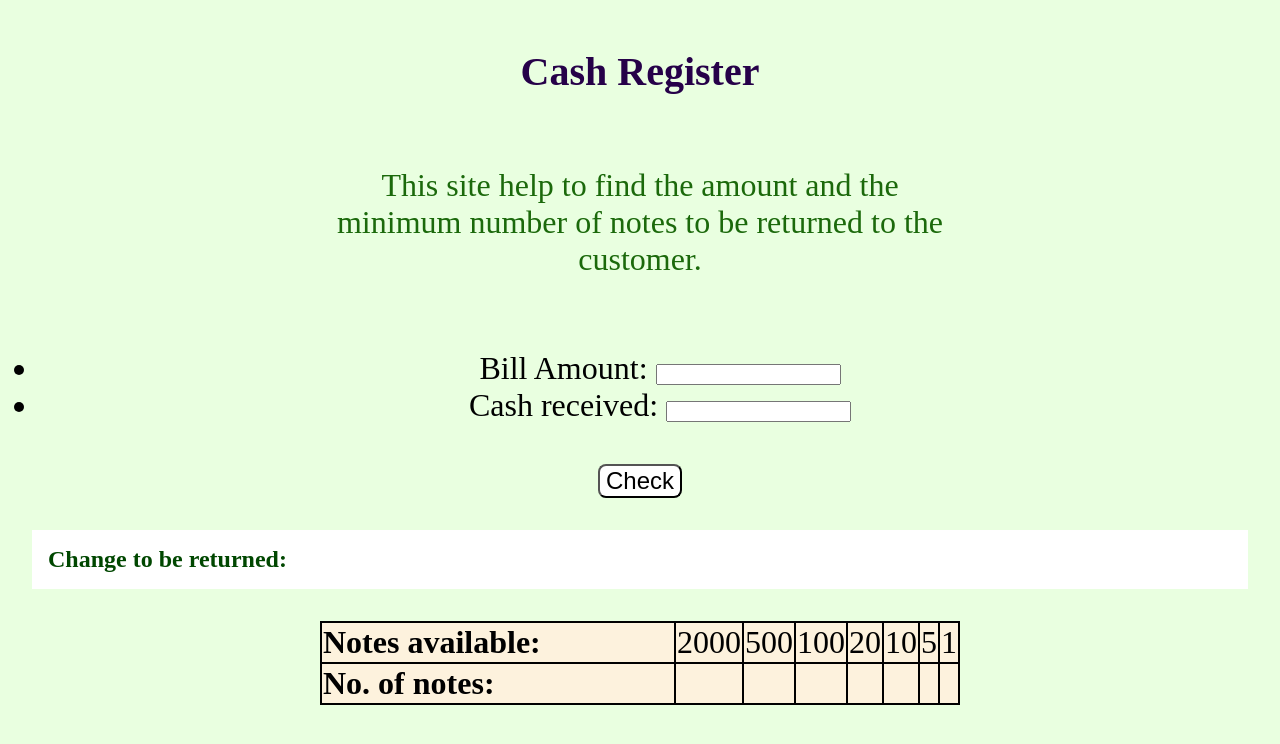
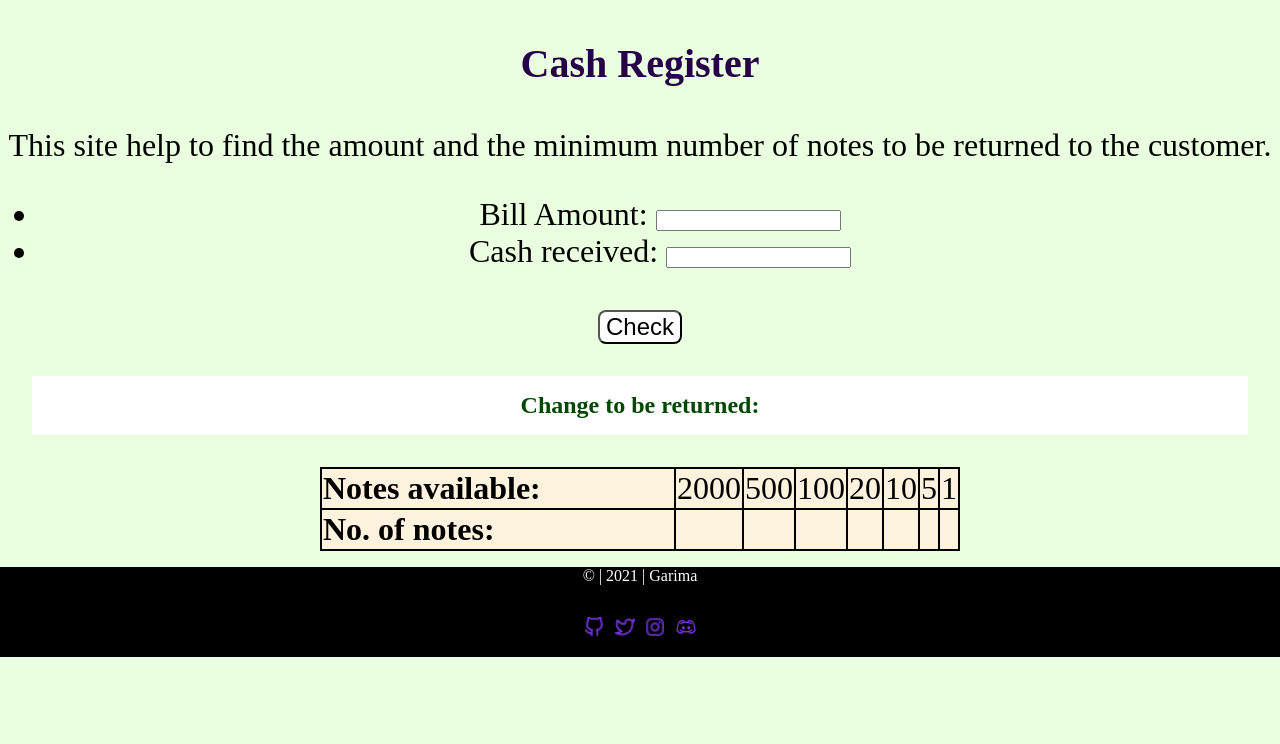
Before and after one commit to krgarima/Cash-register, a plain HTML site: page index.html in a window 1280 px wide. Drawn offline with Linux system fonts and the light colour scheme.

Commit message:
added footer
removed container

```diff
--- a/index.html
+++ b/index.html
@@ -10,8 +10,8 @@
 </head>
 
 <body>
-    <div class="container">
     <h1>Cash Register</h1>
+    <div>
         <p>This site help to find the amount and the minimum number of notes to be returned to the customer.</p>
     </div>
 
@@ -28,6 +28,7 @@
     <div id="error-message" class="msg"></div>
 
     <h3 class="result">Change to be returned:</h3>
+
     <table class="change-table">
 
         <tbody>
@@ -53,7 +54,17 @@
             <td class="no-Of-Notes"></td>
         </tbody>
 
+
     </table>
+    <footer>
+        <p>© | 2021 | Garima</p>
+        <a href="https://github.com/krgarima" target="_blank"><img src="images/github.bmp" alt="github" /></a>
+        <a href="https://twitter.com/GarimaK29063577" target="_blank"><img src="images/twitter.bmp" alt="twitter"></a>
+        <a href="https://www.instagram.com/garryma_/?hl=en" target="_blank"><img src="images/insta.bmp"
+                alt="instagram"></a>
+        <a href="https://discord.com/channels/@Garima#9686" target="_blank"><img src="images/discord.bmp"
+                alt="discord"></a>
+    </footer>
 
 </body>
 <script src="./index.js"></script>
--- a/styles.css
+++ b/styles.css
@@ -5,7 +5,7 @@
     color:rgb(27, 105, 11);
     display: flex;
     flex-direction: column;
-    width: 50vw;
+    /* width: 50vw; */
     text-align: center;
     padding: 5rem 5rem 5rem 5rem;
     font-size: 2rem;
@@ -71,7 +71,7 @@ h2{
     font-weight: bold;
     font-style: normal;
     text-align: justify;
-
+text-align: center;
 }
 .result2
 {
@@ -115,3 +115,21 @@ td, thead, tbody{
     color: rgb(18, 3, 85);
     font-size: 2rem;
 }
+
+footer
+{
+    background-color: black;
+    color: white;
+    font-size: 1rem;
+
+}
+
+.pd
+{
+    padding: 1rem;
+}
+
+img {
+    width: 20px;
+    padding: 1rem 0.2rem;
+  }
```
Also changed, not shown: images/discord.bmp (added), images/github.bmp (added), images/insta.bmp (added), images/s0nrylq7.bmp (added), images/twitter.bmp (added). Lines whose indentation alone changed are shown as unchanged.
